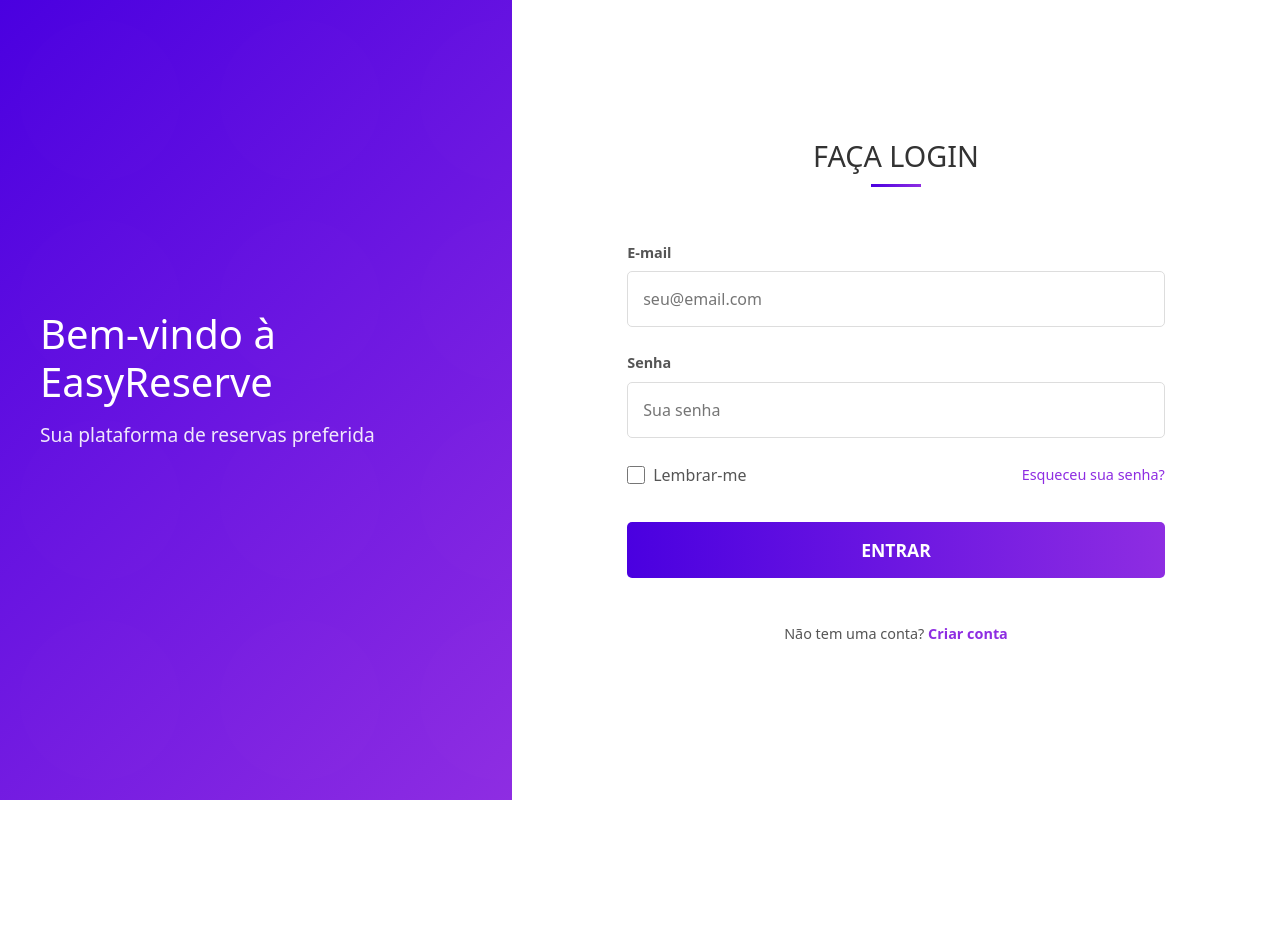
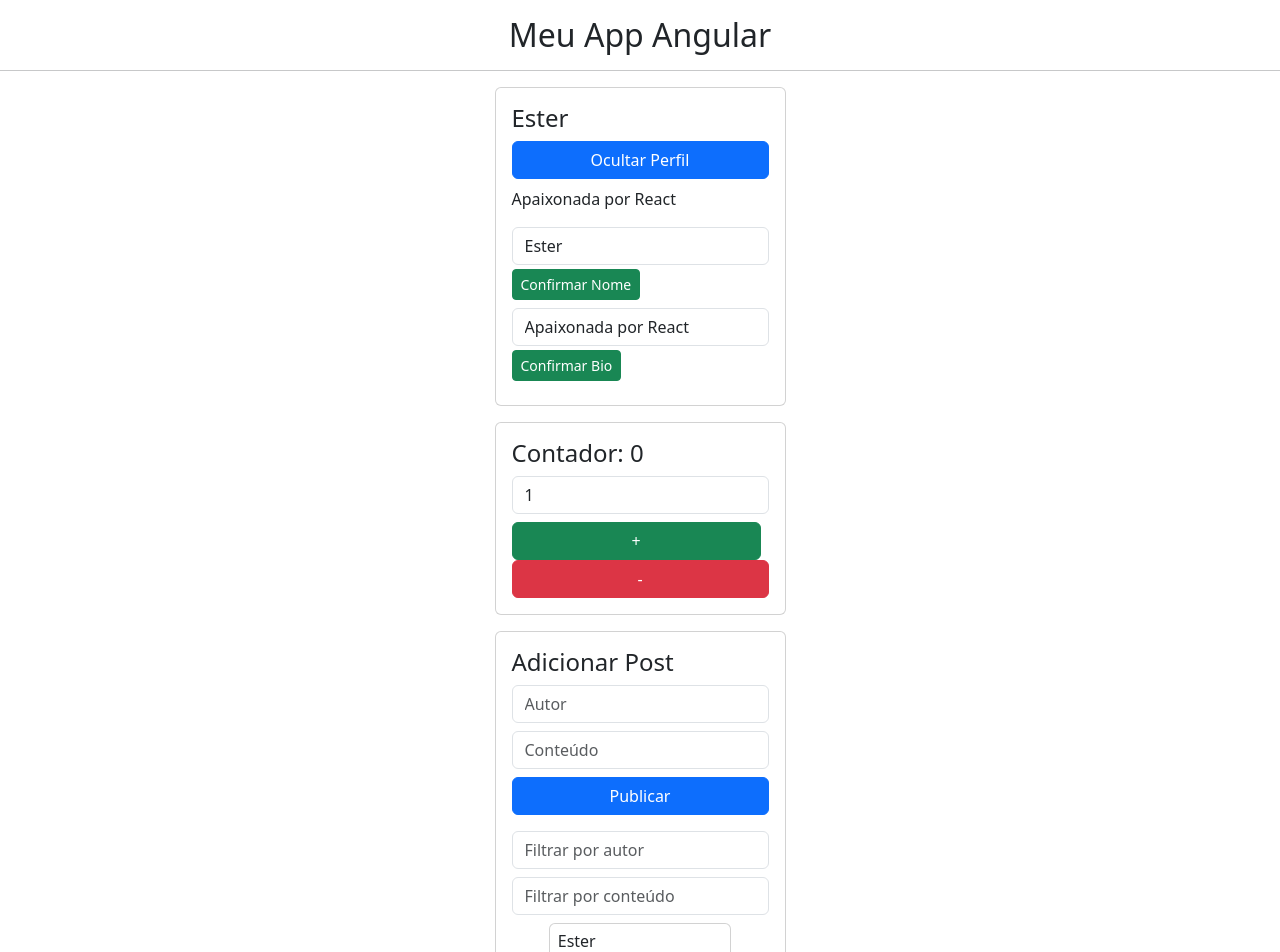
Before and after one commit to RicardoMachadoOFC/desenvolvimento-web-2025, an Angular app in the folder Front/Reserva/: page /login in a window 1280 px wide. Shown: the top 952 px of the page. Before the commit the page ends 800 px from the top, so only its background shows below. Built offline with nearby package versions, Linux system fonts and the light colour scheme.

Commit message:
Finalização da atividade 6

```diff
--- a/Front/Reserva/src/app/app.component.html
+++ b/Front/Reserva/src/app/app.component.html
@@ -1 +1,13 @@
-<router-outlet></router-outlet>
+<h2 class="text-center mt-3">Meu App Angular</h2>
+<hr>
+
+<div class="container">
+  <div class="row justify-content-center">
+    <div class="col-auto">
+      <app-perfil
+        nome="Ricardo"
+        bio="Apaixonado por programação e tecnologia">
+      </app-perfil>
+    </div>
+  </div>
+</div>
--- a/Front/Reserva/src/app/app.component.ts
+++ b/Front/Reserva/src/app/app.component.ts
@@ -3,14 +3,15 @@ import { RouterOutlet } from '@angular/router';
 import { LoginComponent } from './components/login/login.component';
 import { HomeComponent } from './components/home/home.component';
 import { ListaReservaComponent } from "./components/lista-reserva/lista-reserva.component";
+import { PerfilComponent } from './perfil/perfil.component';
 
 @Component({
   selector: 'app-root',
   standalone: true,
-  imports: [RouterOutlet, LoginComponent, HomeComponent, ListaReservaComponent],
+  imports: [RouterOutlet, LoginComponent, HomeComponent, ListaReservaComponent, PerfilComponent],
   templateUrl: './app.component.html',
   styleUrl: './app.component.css'
 })
 export class AppComponent {
-  title = 'Reserva';
+  title = 'Meu App Angular';
 }
--- a/Front/Reserva/src/app/app.routes.ts
+++ b/Front/Reserva/src/app/app.routes.ts
@@ -3,6 +3,7 @@ import { LoginComponent } from './components/login/login.component';
 import { HomeComponent } from './components/home/home.component';
 import { ReservaComponent } from './reserva.component';
 import { ListaReservaComponent } from './components/lista-reserva/lista-reserva.component';
+import { PerfilComponent } from './perfil/perfil.component';
 
 export const routes: Routes = [
  {
@@ -25,6 +26,10 @@ export const routes: Routes = [
     redirectTo: "login",
     pathMatch: "full"
   },
+  {
+    path: "perfil",
+    component: PerfilComponent
+  }
 
 
 
--- /dev/null
+++ b/Front/Reserva/src/app/perfil/perfil.component.css
@@ -0,0 +1,4 @@
+.card {
+  max-width: 600px;
+  margin: auto;
+}
--- /dev/null
+++ b/Front/Reserva/src/app/perfil/perfil.component.ts
@@ -0,0 +1,140 @@
+import { Component } from '@angular/core';
+import { CommonModule } from '@angular/common';
+import { FormsModule } from '@angular/forms';
+
+interface Post {
+  autor: string;
+  conteudo: string;
+  likes: number;
+}
+
+@Component({
+  selector: 'app-perfil',
+  standalone: true,
+  imports: [CommonModule, FormsModule],
+  template: `
+    <div class="container">
+
+      <div class="card p-3 mb-3">
+        <h4>{{ nome }}</h4>
+        <button class="btn btn-primary mb-2" (click)="alternarBio()">
+          {{ mostrarBio ? 'Ocultar Perfil' : 'Mostrar Perfil' }}
+        </button>
+        <p *ngIf="mostrarBio">{{ bio }}</p>
+
+
+        <div class="mb-2">
+          <input class="form-control mb-1" [(ngModel)]="novoNome" placeholder="Editar nome">
+          <button class="btn btn-success btn-sm" (click)="confirmarNome()">Confirmar Nome</button>
+        </div>
+        <div class="mb-2">
+          <input class="form-control mb-1" [(ngModel)]="novaBio" placeholder="Editar bio">
+          <button class="btn btn-success btn-sm" (click)="confirmarBio()">Confirmar Bio</button>
+        </div>
+      </div>
+
+
+      <div class="card p-3 mb-3">
+        <h4>Contador: {{ contador }}</h4>
+        <input type="number" class="form-control mb-2" [(ngModel)]="passo" placeholder="Passo">
+        <button class="btn btn-success me-2" (click)="incrementar()">+</button>
+        <button class="btn btn-danger" (click)="decrementar()">-</button>
+      </div>
+
+
+      <div class="card p-3 mb-3">
+        <h4>Adicionar Post</h4>
+        <input class="form-control mb-2" #autor placeholder="Autor">
+        <input class="form-control mb-2" #conteudo placeholder="Conteúdo">
+        <button class="btn btn-primary mb-3"
+                (click)="adicionarPost(autor.value, conteudo.value); autor.value=''; conteudo.value=''">
+          Publicar
+        </button>
+
+        <!-- Filtros -->
+        <input class="form-control mb-2" [(ngModel)]="filtroAutor" placeholder="Filtrar por autor">
+        <input class="form-control mb-2" [(ngModel)]="filtroConteudo" placeholder="Filtrar por conteúdo">
+
+        <!-- Feed -->
+        <div *ngFor="let post of postsFiltrados" class="card p-2 mb-2">
+          <h6>{{ post.autor }}</h6>
+          <p>{{ post.conteudo }}</p>
+          <button class="btn btn-sm btn-primary" (click)="curtir(post)">
+            Curtir ({{ post.likes }})
+          </button>
+        </div>
+      </div>
+    </div>
+  `,
+  styles: [`
+    .card {
+      max-width: 600px;
+      margin: auto;
+    }
+  `]
+})
+export class PerfilComponent {
+
+  nome: string = 'Ester';
+  bio: string = 'Apaixonada por React';
+  mostrarBio: boolean = true;
+
+
+  novoNome: string = this.nome;
+  novaBio: string = this.bio;
+
+
+  contador: number = 0;
+  passo: number = 1;
+
+
+  posts: Post[] = [
+    { autor: 'Ester', conteudo: 'Apaixonada por React', likes: 0 },
+    { autor: 'Ricardo', conteudo: 'Estudando Angular', likes: 0 },
+    { autor: 'Ana', conteudo: 'Programação é incrível!', likes: 0 }
+  ];
+
+
+  filtroAutor: string = '';
+  filtroConteudo: string = '';
+
+
+  alternarBio() {
+    this.mostrarBio = !this.mostrarBio;
+  }
+
+
+  confirmarNome() {
+    this.nome = this.novoNome;
+  }
+
+  confirmarBio() {
+    this.bio = this.novaBio;
+  }
+
+  // Contador
+  incrementar() {
+    this.contador += this.passo;
+  }
+
+  decrementar() {
+    this.contador -= this.passo;
+  }
+
+  // Feed
+  curtir(post: Post) {
+    post.likes++;
+  }
+
+  adicionarPost(autor: string, conteudo: string) {
+    if (!autor || !conteudo) return;
+    this.posts.unshift({ autor, conteudo, likes: 0 });
+  }
+
+  get postsFiltrados() {
+    return this.posts.filter(p =>
+      p.autor.toLowerCase().includes(this.filtroAutor.toLowerCase()) &&
+      p.conteudo.toLowerCase().includes(this.filtroConteudo.toLowerCase())
+    );
+  }
+}
```
Also changed, not shown: Front/Reserva/src/app/perfil/perfil.component.html (added, +54 -0 lines), 1 other file (tests, documents, lock files or other folders).
